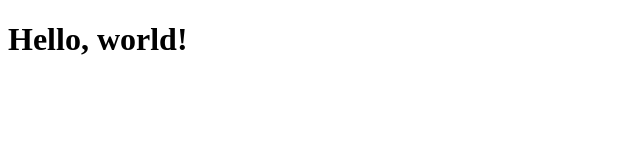
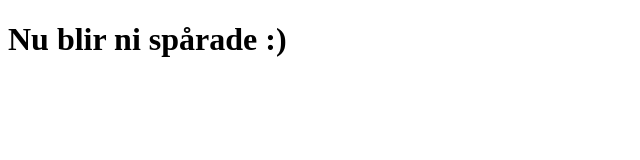
Before and after one commit to DwightSchrute56/student, a plain HTML site: page index.html in a window 1280 px wide. Shown: the whole page, without its empty margins (0-640 px from the left). Drawn offline with Linux system fonts and the light colour scheme.

Commit message:
Update index.html

```diff
--- a/index.html
+++ b/index.html
@@ -27,6 +27,6 @@ tags.async=!0,tags.src="https://orebro.containers.piwik.pro/"+id+".js"+qPString,
 !function(a,n,i){a[n]=a[n]||{};for(var c=0;c<i.length;c++)!function(i){a[n][i]=a[n][i]||{},a[n][i].api=a[n][i].api||function(){var a=[].slice.call(arguments,0);"string"==typeof a[0]&&window[dataLayerName].push({event:n+"."+i+":"+a[0],parameters:[].slice.call(arguments,1)})}}(i[c])}(window,"ppms",["tm","cm"]);
 })(window, document, 'dataLayer', '68406a8f-824b-4ed2-8430-036b498eb0bc');
 </script>
-  <h1>Hello, world!</h1>
+  <h1>Nu blir ni spårade :) </h1>
 </body>
 </html>
```
